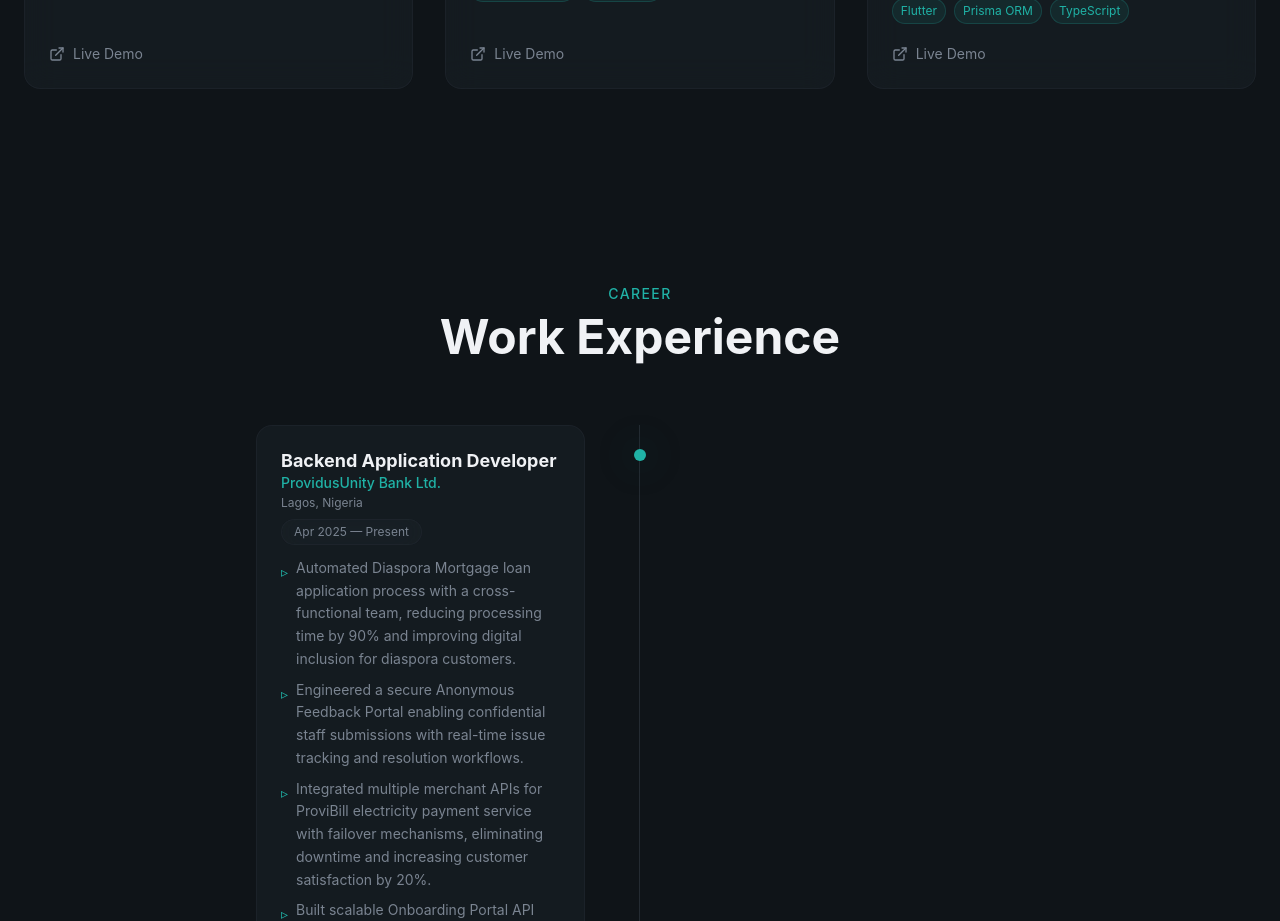
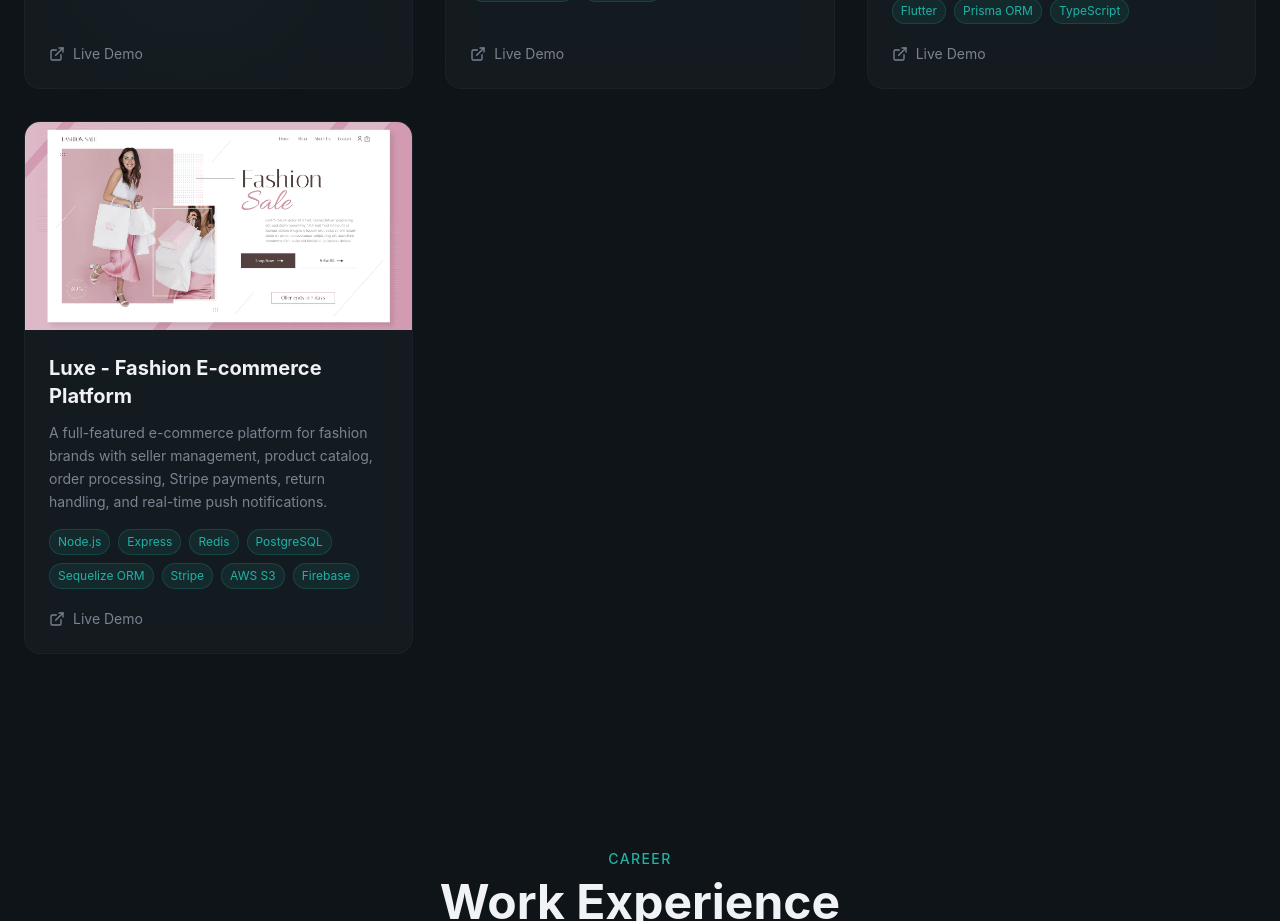
Before and after one commit to stevesdiary/stephenoyeyemi, a React (Vite) app: page / in a window 1280 px wide. Shown: the part 3280-4201 px from the top of the page. Built offline with nearby package versions, Linux system fonts and the light colour scheme.

Commit message:
feat: add Luxe fashion e-commerce project details and image

```diff
--- a/src/sections/Projects.jsx
+++ b/src/sections/Projects.jsx
@@ -51,6 +51,24 @@ const projects = [
       "TypeScript",
     ],
     liveUrl: "https://smp-client.onrender.com",
+  },
+  {
+    id: 4,
+    title: "Luxe - Fashion E-commerce Platform",
+    description:
+      "A full-featured e-commerce platform for fashion brands with seller management, product catalog, order processing, Stripe payments, return handling, and real-time push notifications.",
+    image: `${import.meta.env.BASE_URL}fashion-ecommerce-project.png`,
+    tags: [
+      "Node.js",
+      "Express",
+      "Redis",
+      "PostgreSQL",
+      "Sequelize ORM",
+      "Stripe",
+      "AWS S3",
+      "Firebase",
+    ],
+    liveUrl: "#",
   },
 ];
 
```
Also changed, not shown: public/fashion-ecommerce-project.png (added).
